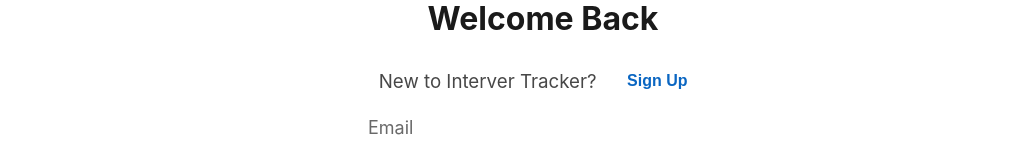
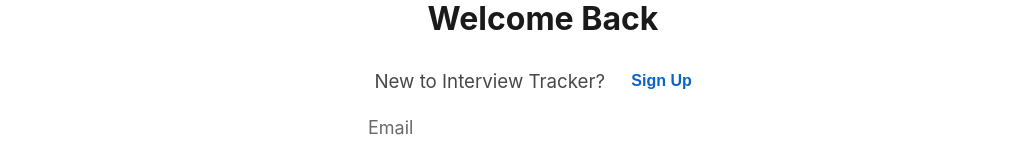
Before and after one commit to lnielsen209/Interview-TrackerX, a React app: page /signin in a window 1280 px wide. Shown: the part 323-469 px from the top of the page, without its empty margins (97-1121 px from the left). Built offline with nearby package versions, Linux system fonts and the light colour scheme; no server answers.

Commit message:
fix typo

```diff
--- a/client/components/pages/Signin/Signin.jsx
+++ b/client/components/pages/Signin/Signin.jsx
@@ -107,8 +107,8 @@
         <form onSubmit={handleSubmit}>
           <H1 center>Welcome Back</H1>
           <Div>
-            <H3 light>New to Interver Tracker?</H3>
-            <Link to="/signup">
+            <H3 light>New to Interview Tracker?</H3>
+            <Link to='/signup'>
               <SignupButton secondary small>
                 Sign Up
               </SignupButton>
@@ -118,7 +118,7 @@
             <SigninLabal light>Email</SigninLabal>
             <SigninInput
               value={username}
-              type="email"
+              type='email'
               onChange={(e) => setUserName(e.target.value)}
               required
             />
@@ -127,7 +127,7 @@
             <SigninLabal light>Password</SigninLabal>
             <SigninInput
               password={password}
-              type="password"
+              type='password'
               onChange={(e) => setPassword(e.target.value)}
               required
             />
```
